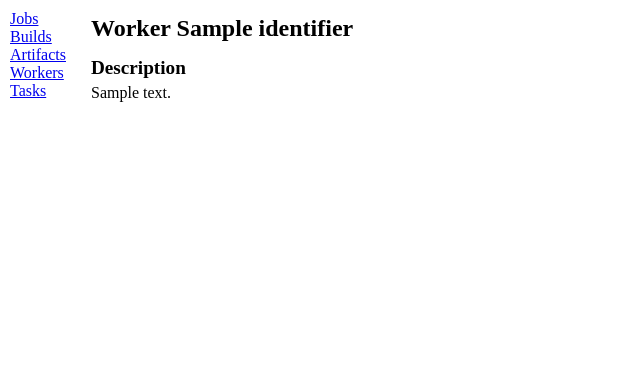
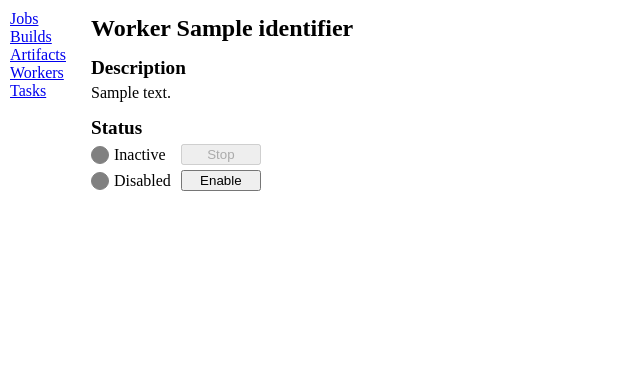
Before and after one commit to BenjaminHamon/JobOrchestra, a Python web app: template website/bhamon_build_website/templates/worker/index.html in a window 1280 px wide. Shown: the part 47-437 px from the top of the page, without its empty margins (0-640 px from the left). Run offline with Jinja, Linux system fonts and the light colour scheme; the template is opened without the code that fills it: most values are stand-ins (such as "Sample title", 1, 10 or a date in 2020).

Commit message:
Update job and worker status in web views

```diff
--- a/website/bhamon_build_website/static/build_service.css
+++ b/website/bhamon_build_website/static/build_service.css
@@ -5,10 +5,30 @@
 	margin: 0;
 }
 
+.action-group button
+{
+	min-width: 80px;
+}
+
+.status-grid
+{
+	display: inline-grid;
+	grid-template-columns: auto auto;
+	grid-column-gap: 10px;
+	grid-row-gap: 5px;
+}
+
+.status-grid button
+{
+	width: 100%;
+	min-width: 80px;
+}
+
 .status-group
 {
 	display: flex;
 	flex-direction: row;
+	align-items: center;
 }
 
 .status-indicator
@@ -29,6 +49,12 @@
 .status-indicator.aborted { background-color: purple; }
 .status-indicator.exception { background-color: purple; }
 
+.status-indicator.active { background-color: green; }
+.status-indicator.inactive { background-color: gray; }
+
+.status-indicator.enabled { background-color: green; }
+.status-indicator.disabled { background-color: grey; }
+
 .build-status .status-group
 {
 	margin: 5px 40px;
--- a/website/bhamon_build_website/templates/worker/index.html
+++ b/website/bhamon_build_website/templates/worker/index.html
@@ -2,8 +2,49 @@
 
 {% block content %}
 <h1>Worker {{ worker['identifier'] }}</h1>
+
 <section>
 	<h2>Description</h2>
 	<div>{{ worker['description'] }}</div>
 </section>
+
+<section>
+	<h2>Status</h2>
+	<div class=status-grid>
+		{% if worker['is_active'] %}
+		<div class="status-group">
+			<div class="status-indicator active"></div>
+			<div class="status-text">Active</div>
+		</div method="post">
+		<form>
+			<button formaction="{{ url_for('stop_worker', worker_identifier = worker['identifier']) }}">Stop</button>
+		</form>
+		{% else %}
+		<div class="status-group">
+			<div class="status-indicator inactive"></div>
+			<div class="status-text">Inactive</div>
+		</div>
+		<form method="post">
+			<button formaction="{{ url_for('stop_worker', worker_identifier = worker['identifier']) }}" disabled>Stop</button>
+		</form>
+		{% endif %}
+		{% if worker['is_enabled'] %}
+		<div class="status-group">
+			<div class="status-indicator enabled"></div>
+			<div class="status-text">Enabled</div>
+		</div>
+		<form method="post">
+			<button formaction="{{ url_for('disable_worker', worker_identifier = worker['identifier']) }}">Disable</button>
+		</form>
+		{% else %}
+		<div class="status-group">
+			<div class="status-indicator disabled"></div>
+			<div class="status-text">Disabled</div>
+		</div>
+		<form method="post">
+			<button formaction="{{ url_for('enable_worker', worker_identifier = worker['identifier']) }}">Enable</button>
+		</form>
+		{% endif %}
+	</div>
+</section>
 {% endblock %}
```
Also changed, not shown: website/bhamon_build_website/templates/job/collection.html (+13 -1 lines), website/bhamon_build_website/templates/job/index.html (+23 -0 lines), website/bhamon_build_website/templates/worker/collection.html (+26 -2 lines).
